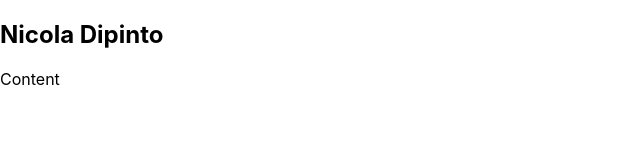
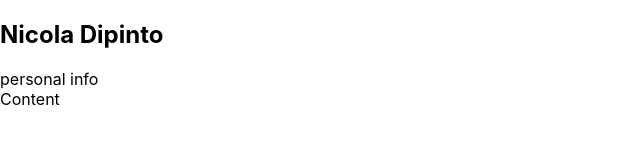
Before and after one commit to NicolaDipintoDev/cv.assignment, a React (Create React App) app in the folder cv-assignment/: page / in a window 1280 px wide. Shown: the top 160 px of the page, without its empty margins (0-640 px from the left). Built offline with nearby package versions, Linux system fonts and the light colour scheme.

Commit message:
render PersonalInfo

```diff
--- a/cv-assignment/src/components/headerContent/HeaderContent.js
+++ b/cv-assignment/src/components/headerContent/HeaderContent.js
@@ -1,8 +1,13 @@
 import React from "react";
-import PersonalInfo from './PersonalInfo';
+import PersonalInfo from "./PersonalInfo";
 
-const HeaderContent = () => <div className="headerContent">
-     <h1 className="HeaderName">Nicola Dipinto</h1>
-     </div>;
+const HeaderContent = () => (
+  <div className="headerContent">
+    <h1 className="HeaderName">Nicola Dipinto</h1>
+    <div>
+      <PersonalInfo />
+    </div>
+  </div>
+);
 
 export default HeaderContent;
```
